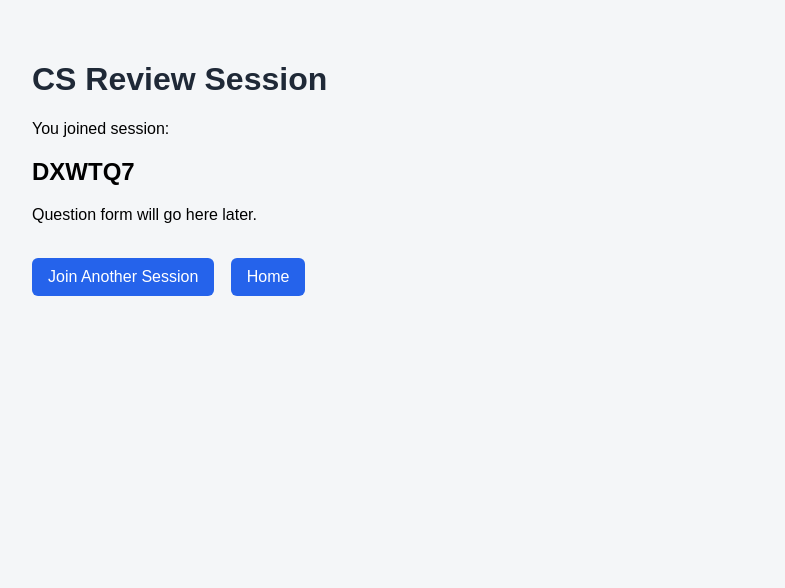
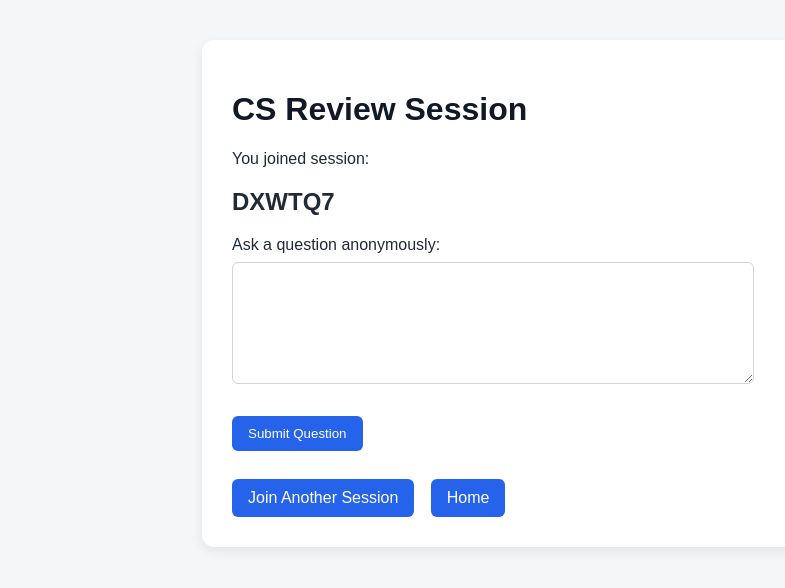
Before and after one commit to at5790/AskAnon, a FastAPI app: a page that uses app/templates/student_session.html in a window 1280 px wide. Shown: the top 588 px of the page, without its empty margins (8-793 px from the left). Run offline with FastAPI, Linux system fonts and the light colour scheme.

Commit message:
Add questions upvotes and dashboard polish

```diff
--- a/app/main.py
+++ b/app/main.py
@@ -5,7 +5,7 @@ from fastapi.staticfiles import StaticFiles
 from sqlalchemy.orm import Session
 
 from .database import engine, get_db
-from .models import Base, ClassSession
+from .models import Base, ClassSession, Question
 
 import random
 import string
@@ -79,10 +79,25 @@ def dashboard(
             {"message": "Session not found."}
         )
 
+    questions = db.query(Question).filter(
+        Question.session_id == session.id
+    ).order_by(Question.upvotes.desc()).all()
+
+    total_questions = len(questions)
+
+    total_upvotes = 0
+    for question in questions:
+        total_upvotes += question.upvotes
+
     return templates.TemplateResponse(
         request,
         "dashboard.html",
-        {"session": session}
+        {
+            "session": session,
+            "questions": questions,
+            "total_questions": total_questions,
+            "total_upvotes": total_upvotes
+        }
     )
 
 @app.get("/student")
@@ -113,7 +128,6 @@ def join_session(
         status_code=303
     )
 
-
 @app.get("/student/session/{join_code}")
 def student_session(
     join_code: str,
@@ -136,3 +150,59 @@ def student_session(
         "student_session.html",
         {"session": session}
     )
+
+@app.post("/ask-question")
+def ask_question(
+    join_code: str = Form(...),
+    text: str = Form(...),
+    db: Session = Depends(get_db)
+):
+    session = db.query(ClassSession).filter(
+        ClassSession.join_code == join_code
+    ).first()
+
+    if session is None:
+        return RedirectResponse(
+            url="/student?error=Invalid join code. Please try again.",
+            status_code=303
+        )
+
+    new_question = Question(
+        text=text,
+        session_id=session.id
+    )
+
+    db.add(new_question)
+    db.commit()
+
+    return RedirectResponse(
+        url=f"/student/session/{session.join_code}",
+        status_code=303
+    )
+
+@app.post("/upvote/{question_id}")
+def upvote_question(
+    question_id: int,
+    db: Session = Depends(get_db)
+):
+    question = db.query(Question).filter(
+        Question.id == question_id
+    ).first()
+
+    if question is None:
+        return RedirectResponse(
+            url="/",
+            status_code=303
+        )
+
+    question.upvotes += 1
+    db.commit()
+
+    session = db.query(ClassSession).filter(
+        ClassSession.id == question.session_id
+    ).first()
+
+    return RedirectResponse(
+        url=f"/dashboard/{session.join_code}",
+        status_code=303
+    )
--- a/app/static/css/style.css
+++ b/app/static/css/style.css
@@ -3,18 +3,64 @@ body {
     background: #f4f6f8;
     margin: 0;
     padding: 40px;
+    color: #1f2937;
+}
+
+.container {
+    max-width: 800px;
+    margin: 0 auto;
+    background: white;
+    padding: 30px;
+    border-radius: 12px;
+    box-shadow: 0 4px 12px rgba(0, 0, 0, 0.08);
 }
 
 h1 {
+    color: #111827;
+}
+
+h2 {
     color: #1f2937;
 }
 
-a {
+a, button {
     display: inline-block;
+    margin-top: 10px;
     margin-right: 12px;
     padding: 10px 16px;
     background: #2563eb;
     color: white;
     text-decoration: none;
+    border: none;
+    border-radius: 6px;
+    cursor: pointer;
+}
+
+button:hover, a:hover {
+    background: #1d4ed8;
+}
+
+input, textarea {
+    width: 100%;
+    max-width: 500px;
+    padding: 10px;
+    margin-top: 8px;
+    border: 1px solid #d1d5db;
     border-radius: 6px;
 }
+
+textarea {
+    height: 100px;
+}
+
+.question-card, .stat-card {
+    background: #f9fafb;
+    border: 1px solid #e5e7eb;
+    padding: 16px;
+    border-radius: 8px;
+    margin: 12px 0;
+}
+
+.error {
+    color: red;
+}
--- a/app/templates/error.html
+++ b/app/templates/error.html
@@ -5,10 +5,12 @@
     <link rel="stylesheet" href="/static/css/style.css">
 </head>
 <body>
+    <div class="container">
     <h1>Error</h1>
 
     <p>{{ message }}</p>
 
     <a href="/">Home</a>
+    </div>
 </body>
 </html>
--- a/app/templates/index.html
+++ b/app/templates/index.html
@@ -5,10 +5,12 @@
     <link rel="stylesheet" href="/static/css/style.css">
 </head>
 <body>
+    <div class="container">
     <h1>AskAnon</h1>
     <p>Anonymous classroom Q&A app</p>
 
     <a href="/professor">Professor</a>
     <a href="/student">Student</a>
+    </div>
 </body>
 </html>
--- a/app/templates/professor.html
+++ b/app/templates/professor.html
@@ -5,6 +5,7 @@
     <link rel="stylesheet" href="/static/css/style.css">
 </head>
 <body>
+    <div class="container">
     <h1>Professor</h1>
     <p>Create a classroom Q&A session.</p>
 
@@ -19,5 +20,6 @@
 
     <br>
     <a href="/">Back Home</a>
+    </div>
 </body>
 </html>
--- a/app/templates/student.html
+++ b/app/templates/student.html
@@ -5,6 +5,7 @@
     <link rel="stylesheet" href="/static/css/style.css">
 </head>
 <body>
+    <div class="container">
     <h1>Student</h1>
     <p>Enter your class join code.</p>
     {% if error %}
@@ -22,5 +23,6 @@
 
     <br>
     <a href="/">Back Home</a>
+    </div>
 </body>
 </html>
--- a/app/templates/student_session.html
+++ b/app/templates/student_session.html
@@ -5,15 +5,26 @@
     <link rel="stylesheet" href="/static/css/style.css">
 </head>
 <body>
+    <div class="container">
     <h1>{{ session.title }}</h1>
 
     <p>You joined session:</p>
     <h2>{{ session.join_code }}</h2>
 
-    <p>Question form will go here later.</p>
+    <form method="post" action="/ask-question">
+        <input type="hidden" name="join_code" value="{{ session.join_code }}">
+
+        <label for="text">Ask a question anonymously:</label>
+        <br>
+        <textarea id="text" name="text" required></textarea>
+        <br><br>
+
+        <button type="submit">Submit Question</button>
+    </form>
 
     <br>
     <a href="/student">Join Another Session</a>
     <a href="/">Home</a>
+    </div>
 </body>
 </html>
```
Also changed, not shown: app/templates/dashboard.html (+26 -0 lines), requirements.txt (+17 -5 lines), askanon.db (deleted), 1 other file.
